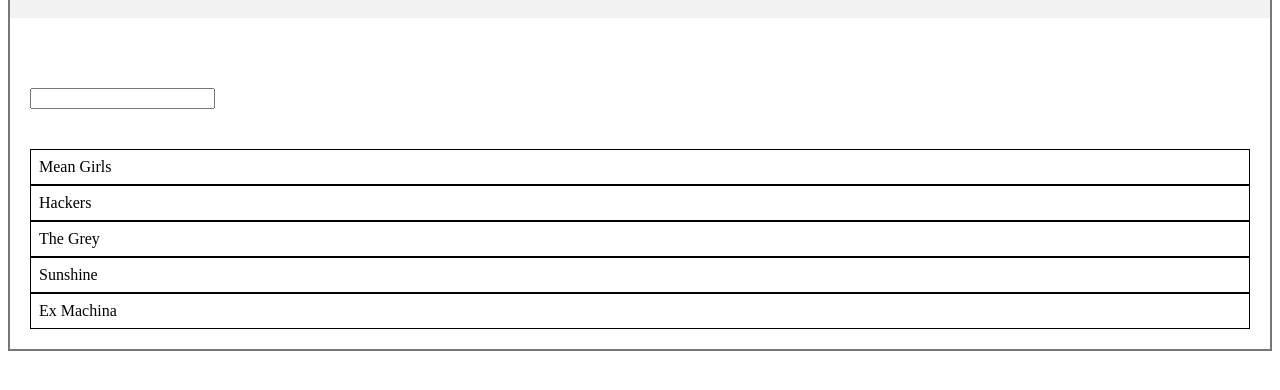
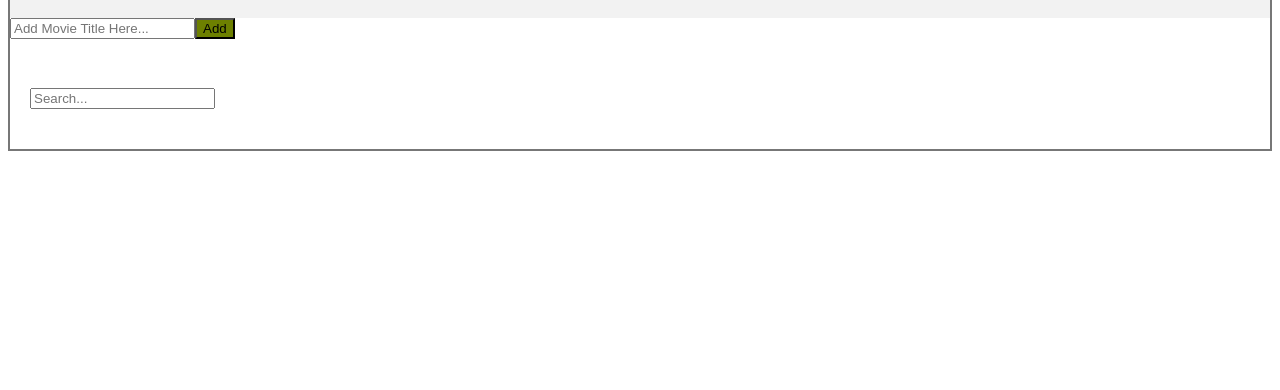
Before and after one commit to Deepali2/MovieList, a React app: page / in a window 1280 px wide. Shown: the part 62-452 px from the top of the page. Built offline with nearby package versions, Linux system fonts and the light colour scheme.

Commit message:
completes level 2 by enabling adding of a new movie and only showing movies added by the user

```diff
--- a/src/MovieList.js
+++ b/src/MovieList.js
@@ -1,6 +1,6 @@
 import React from "react";
 import Movies from "./Movies.js";
-import {movies} from "./example_data.js";
+// import {movies} from "./example_data.js";
 import style from "./styles/style.css"
 
 class MovieList extends React.Component {
@@ -8,15 +8,31 @@
     super(props);
     this.state= {
       searchInput:'',
-      newMovie:'',
+      movies: [],
+      currentMovie: '',
    },
+    this.addMovie = this.addMovie.bind(this);
     this.handleSearch = this.handleSearch.bind(this);
+    this.handleNewMovieTitle = this.handleNewMovieTitle.bind(this);
   }
 
-  addMovieTitle(newMovie) {
-
+  //function to add a movie
+  addMovie() {
+    let movieToAdd = this.state.currentMovie;
+    this.setState(
+      {
+        movies: this.state.movies.concat([{'title': movieToAdd}]),
+        currentMovie: '',
+      }
+    );
   }
 
+  //helper function to get the movie to add from the input button
+  handleNewMovieTitle(event) {
+    this.setState({currentMovie: event.target.value})
+  }
+
+  //handle search events
   handleSearch(event) {
     this.setState({searchInput: event.target.value})
   }
@@ -29,23 +45,26 @@
         </div>
         <div className={style.BlankSpace}>
         <div>
-          {/* <input
+          <input
             type="text"
-            name="Add_Movie_Title"
-            value={}
-            className={}
-            onChange={}
-          /> */}
+            placeholder="Add Movie Title Here..."
+            className={style.addMovie}
+            value={this.state.currentMovie}
+            onChange={this.handleNewMovieTitle}
+
+          />
+            <button className={style.addbtn} onClick={this.addMovie}>Add</button>
         </div>
         </div>
         <input
           type="text"
-          name="Search"
+          placeholder="Search..."
           value= {this.state.searchInput}
           className={style.Search}
           onChange={this.handleSearch}
         />
-        <Movies movies = {movies.filter(movie => movie.title.toLowerCase().includes(this.state.searchInput.toLowerCase()))}/>
+        <Movies movies={this.state.movies}/>
+        {/* <Movies movies = {movies.filter(movie => movie.title.toLowerCase().includes(this.state.searchInput.toLowerCase()))}/> */}
       </div>
     );
   }
--- a/src/styles/style.css
+++ b/src/styles/style.css
@@ -23,5 +23,13 @@
 }
 
 .Search {
-   margin: 20px;
+  margin: 20px;
 }
+
+.addMovieTitle {
+  margin: 20px;
+}
+
+.addbtn {
+  background-color: rgb(109, 128, 0);
+}
```
